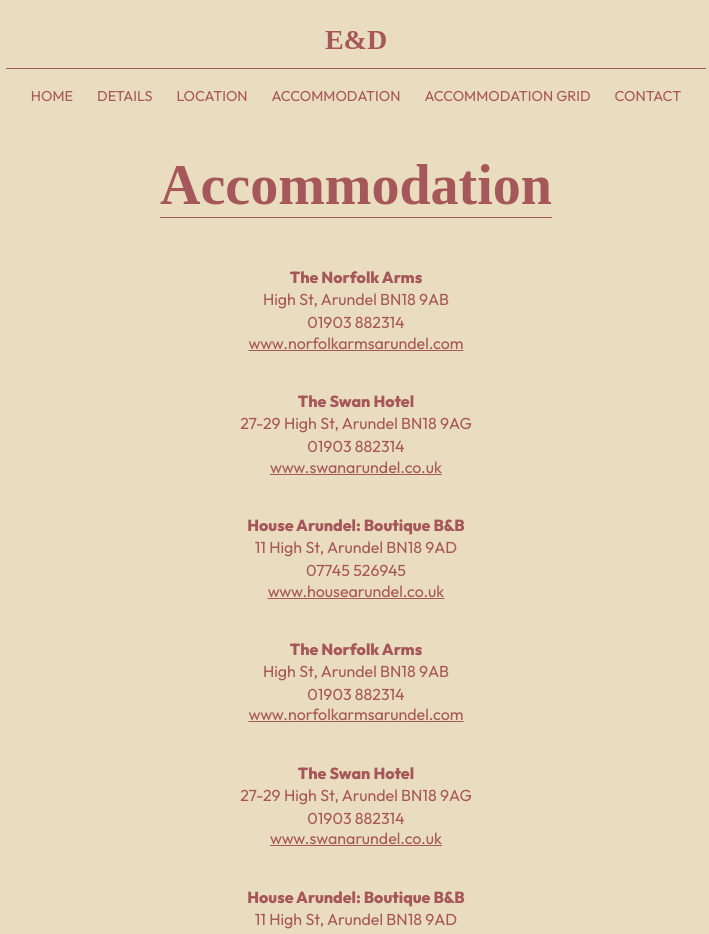
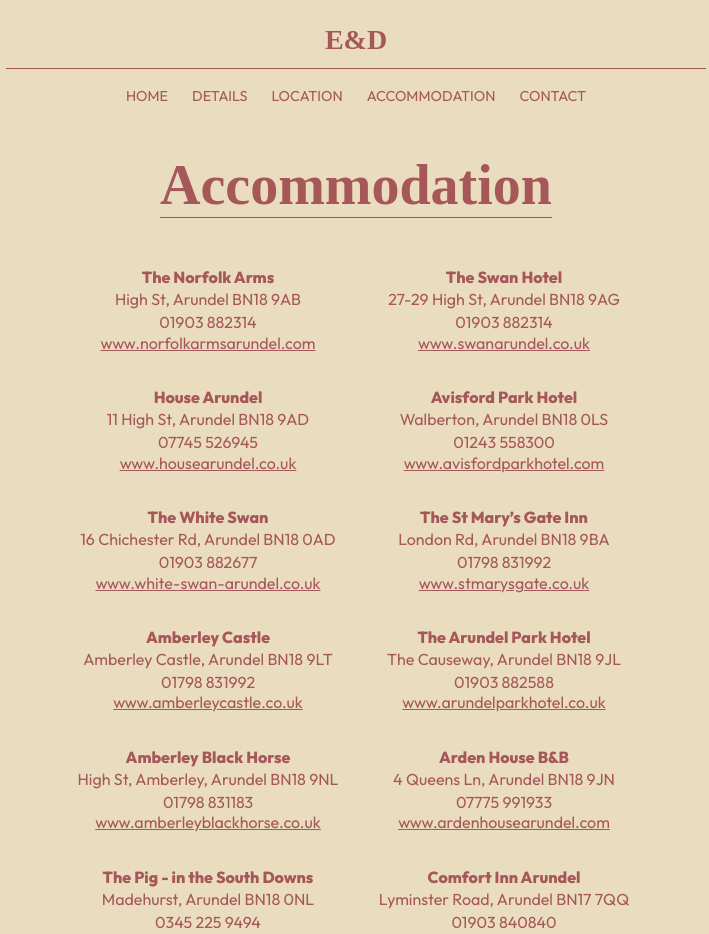
Before and after one commit to GarySimons/ellia-dylan-wedding, a React (Create React App) app: page /accommodation in a window 1280 px wide. Shown: the top 934 px of the page, without its empty margins (284-993 px from the left). Built offline with nearby package versions, Linux system fonts and the light colour scheme; a web font is replaced by a local one.

Commit message:
hotels added to json. Accommodation page removed. Using Grid version

```diff
--- a/src/assets/data/hotels.json
+++ b/src/assets/data/hotels.json
@@ -14,31 +14,73 @@
     "websiteName": "www.swanarundel.co.uk"
   },
   {
-    "name": "House Arundel: Boutique B&B",
+    "name": "House Arundel",
     "address": "11 High St, Arundel BN18 9AD",
     "phone": "07745 526945",
     "website": "https://www.housearundel.co.uk/",
     "websiteName": "www.housearundel.co.uk"
   },
   {
-    "name": "The Norfolk Arms",
-    "address": "High St, Arundel BN18 9AB",
-    "phone": "01903 882314",
-    "website": "https://www.norfolkarmsarundel.com/",
-    "websiteName": "www.norfolkarmsarundel.com"
+    "name": "Avisford Park Hotel",
+    "address": "Walberton, Arundel BN18 0LS",
+    "phone": "01243 558300",
+    "website": "https://avisfordparkhotel.com/",
+    "websiteName": "www.avisfordparkhotel.com"
   },
   {
-    "name": "The Swan Hotel",
-    "address": "27-29 High St, Arundel BN18 9AG",
-    "phone": "01903 882314",
-    "website": "https://www.swanarundel.co.uk/",
-    "websiteName": "www.swanarundel.co.uk"
+    "name": "The White Swan",
+    "address": "16 Chichester Rd, Arundel BN18 0AD",
+    "phone": "01903 882677",
+    "website": "https://white-swan-arundel.co.uk/",
+    "websiteName": "www.white-swan-arundel.co.uk"
   },
   {
-    "name": "House Arundel: Boutique B&B",
-    "address": "11 High St, Arundel BN18 9AD",
-    "phone": "07745 526945",
-    "website": "https://www.housearundel.co.uk/",
-    "websiteName": "www.housearundel.co.uk"
+    "name": "The St Mary’s Gate Inn",
+    "address": "London Rd, Arundel BN18 9BA",
+    "phone": "01798 831992",
+    "website": "https://stmarysgate.co.uk/",
+    "websiteName": "www.stmarysgate.co.uk"
+  },
+  {
+    "name": "Amberley Castle",
+    "address": "Amberley Castle, Arundel BN18 9LT",
+    "phone": "01798 831992",
+    "website": "https://www.amberleycastle.co.uk/",
+    "websiteName": "www.amberleycastle.co.uk"
+  },
+  {
+    "name": "The Arundel Park Hotel",
+    "address": "The Causeway, Arundel BN18 9JL",
+    "phone": "01903 882588",
+    "website": "https://www.arundelparkhotel.co.uk/",
+    "websiteName": "www.arundelparkhotel.co.uk"
+  },
+  {
+    "name": "Amberley Black Horse",
+    "address": "High St, Amberley, Arundel BN18 9NL",
+    "phone": "01798 831183",
+    "website": "https://www.amberleyblackhorse.co.uk/",
+    "websiteName": "www.amberleyblackhorse.co.uk"
+  },
+  {
+    "name": "Arden House B&B",
+    "address": "4 Queens Ln, Arundel BN18 9JN",
+    "phone": "07775 991933",
+    "website": "https://www.ardenhousearundel.com/",
+    "websiteName": "www.ardenhousearundel.com"
+  },
+  {
+    "name": "The Pig - in the South Downs",
+    "address": "Madehurst, Arundel BN18 0NL",
+    "phone": "0345 225 9494",
+    "website": "https://www.thepighotel.com/",
+    "websiteName": "www.thepighotel.com"
+  },
+  {
+    "name": "Comfort Inn Arundel",
+    "address": "Lyminster Road, Arundel BN17 7QQ",
+    "phone": "01903 840840",
+    "website": "https://www.choicehotels.com/united-kingdom/arundel/comfort-inn-hotels",
+    "websiteName": "www.choicehotels.com"
   }
 ]
--- a/src/components/Footer.js
+++ b/src/components/Footer.js
@@ -8,7 +8,8 @@ const Footer = () => {
   return (
     <div className="footer-container">
       <p>
-        &copy; copyright {currentYear}:{" "}
+        design&nbsp;&nbsp;|&nbsp;&nbsp;build&nbsp;&nbsp;|&nbsp;&nbsp;&copy;
+        copyright {currentYear}:{" "}
         <a
           href="https://www.garysimons.co.uk/"
           target="_blank"
--- a/src/components/FooterStyles.scss
+++ b/src/components/FooterStyles.scss
@@ -2,7 +2,7 @@
     display: flex;
     justify-content: center;
     align-items: center;
-    height: 3.5rem;
+    height: 4rem;
     width: 90vw;
     max-width: 700px;
     border-top: 0.08rem solid #a65759;
--- a/src/components/Navbar.js
+++ b/src/components/Navbar.js
@@ -39,9 +39,6 @@ const Navbar = () => {
             <Link to="/accommodation">ACCOMMODATION</Link>
           </li>
           <li>
-            <Link to="/accommodation-grid">ACCOMMODATION GRID</Link>
-          </li>
-          <li>
             <Link to="/contact">CONTACT</Link>
           </li>
         </ul>
--- a/src/index.scss
+++ b/src/index.scss
@@ -72,6 +72,18 @@ code {
     box-sizing: border-box;
   }
 
+  .page-subtitle {
+    font-size: 1.3rem;
+    font-weight: 400;
+    margin-bottom: 0;
+    line-height: 1.4;
+
+    &.bold {
+      font-weight: 800;
+      margin-bottom: 1rem;
+    }
+  }
+
   .page-text {
     font-size: 1rem;
     font-weight: 400;
--- a/src/routes/Accommodation.js
+++ b/src/routes/Accommodation.js
@@ -15,17 +15,18 @@ const Accommodation = () => {
       <Navbar />
       <div className="main-container">
         <h1 className="page-heading">Accommodation</h1>
+        <div className="hotel-grid">
           {hotels.map((hotel, index) => (
-          <div key={index}>
+            <div key={index} className="hotel-card">
               <p className="page-text bold">{hotel.name}</p>
               <p className="page-text no-margin">{hotel.address}</p>
               <p className="page-text">{hotel.phone}</p>
               <a href={hotel.website} target="_blank" rel="noopener noreferrer">
                 <p className="page-text link">{hotel.websiteName}</p>
               </a>
-            <br />
             </div>
           ))}
+        </div>
       </div>
       <Footer />
     </div>
--- a/src/routes/Details.js
+++ b/src/routes/Details.js
@@ -10,8 +10,8 @@ const Details = () => {
       <div className="main-container">
         <h1 className="page-heading">Details</h1>
         <div className="page-content-container">
-          <p className="page-subtile">The wedding of</p>
-          <p className="page-subtile bold">
+          <p className="page-subtitle">The wedding of</p>
+          <p className="page-subtitle bold">
             Ellia Coldwell-Simons & Dylan Scalet
           </p>
           <p className="page-text bold">Date</p>
```
Lines whose indentation alone changed are shown as unchanged.
